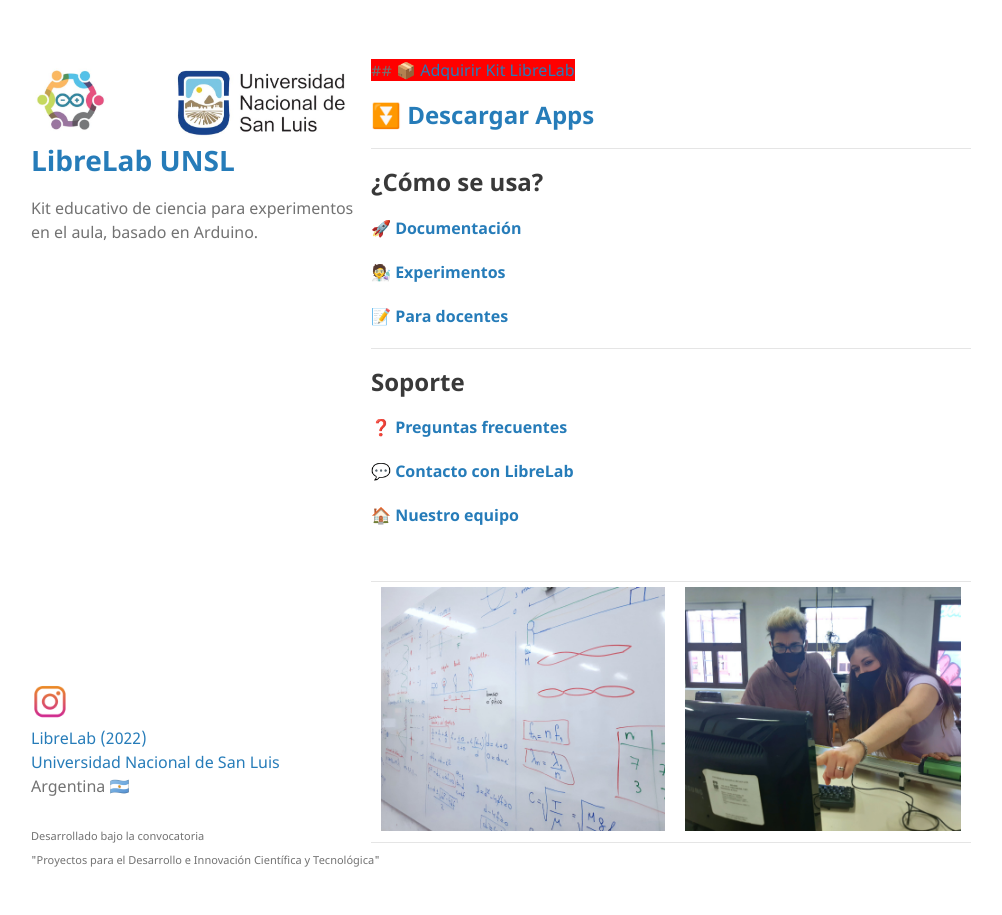
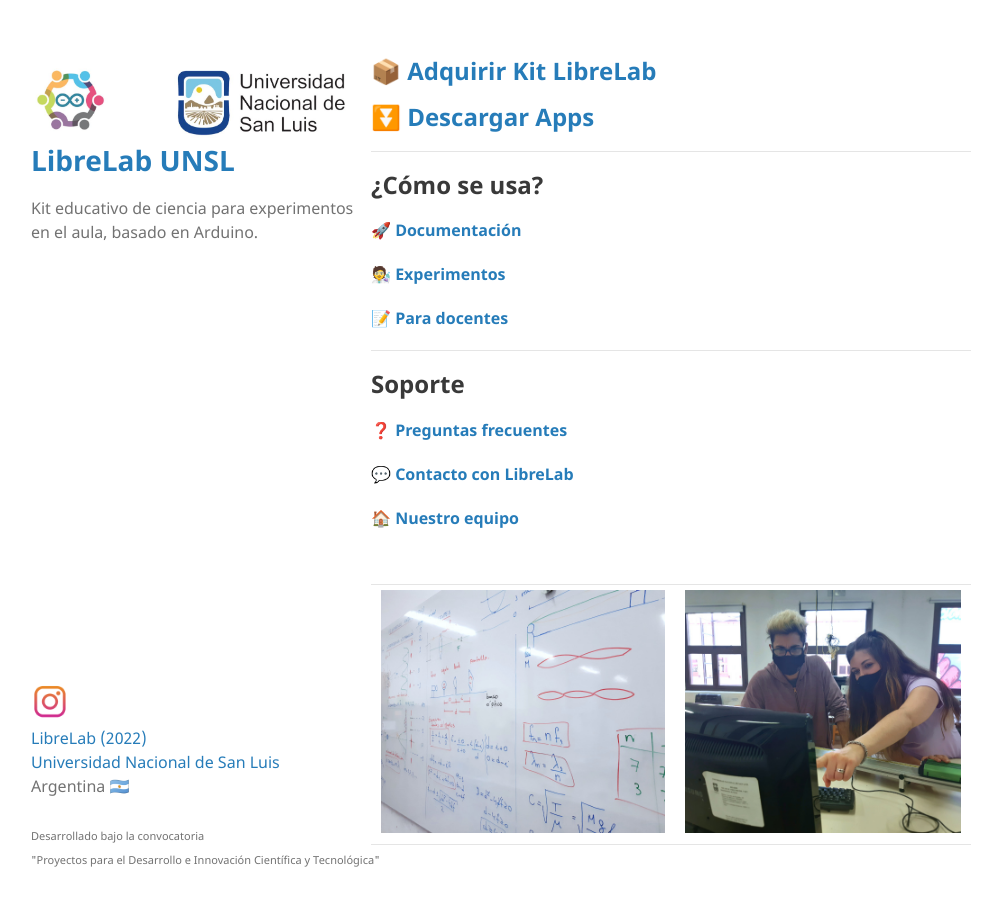
Before and after one commit to labunsl/labunsl.github.io, a Jekyll site: the page built from index.md, in a window 1280 px wide. Shown: the whole page, without its empty margins (119-1121 px from the left). Built offline with Jekyll 4.4.1, drawn with Linux system fonts in a browser that asks for light colours.

Commit message:
Update index.md

```diff
--- a/index.md
+++ b/index.md
@@ -4,7 +4,7 @@
 description: Kit educativo de ciencia para experimentos en el aula, basado en Arduino.
 ---
 
-<span style="background-color: red;">## [📦️ Adquirir Kit LibreLab](Adquirir)</span>
+## [📦️ Adquirir Kit LibreLab](Adquirir)
 
 ## [⏬ Descargar Apps](Descargar)
 
```
